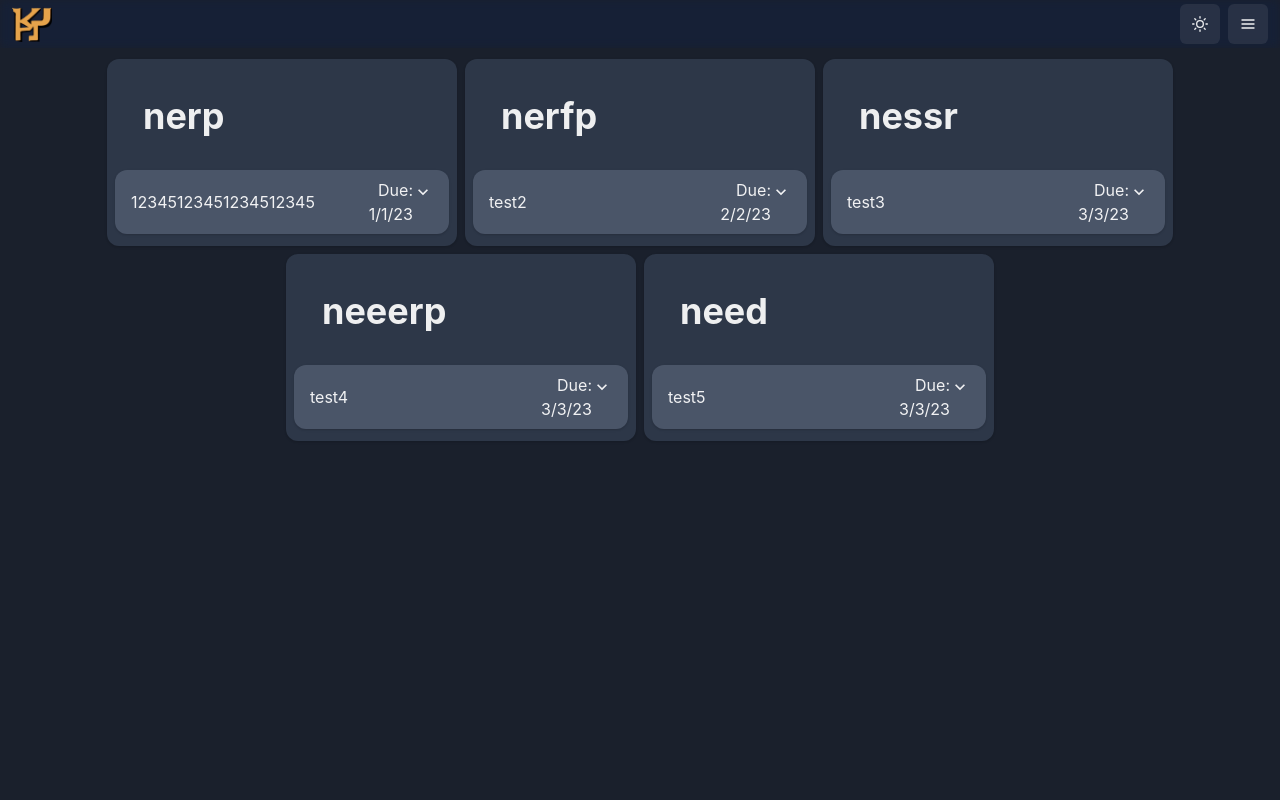
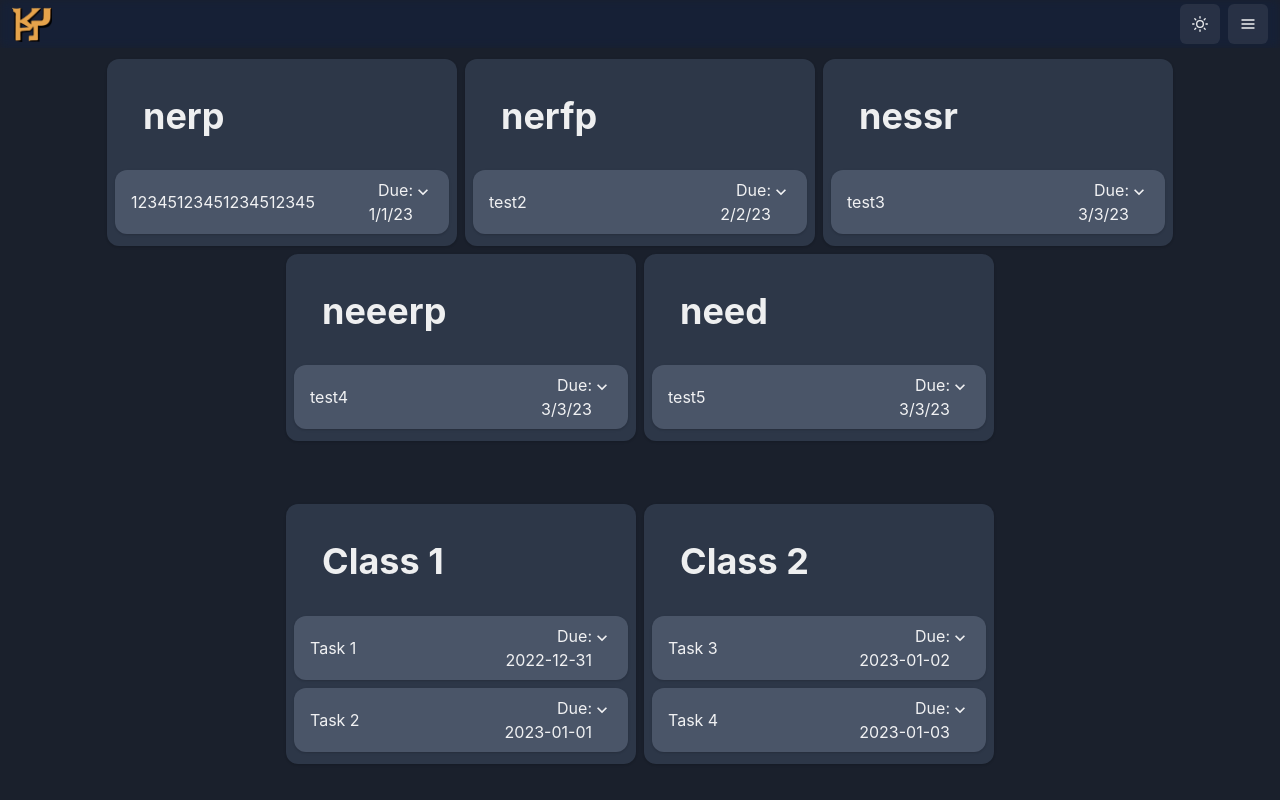
Before and after one commit to KronosPax/kronos-app, a Next.js app: page /TaskTracker in a window 1280 px wide. Built offline with nearby package versions, Linux system fonts and the light colour scheme; no server answers; sample sign-in values are in the browser's storage.

Commit message:
added new interfaces for data, created test data

```diff
--- a/pages/TaskTracker.tsx
+++ b/pages/TaskTracker.tsx
@@ -12,24 +12,15 @@ import {
     AccordionPanel,
     Flex
 } from "@chakra-ui/react";
-import React from "react";
 import FloatingNavbar from "../components/FloatingNavbar";
-// import React, {useEffect} from "react";
+import {User} from "../utils/types";
+import React, {useEffect} from "react";
 // import Image from "next/image";
 // import mockCal from '../public/calPoC.png'
-// import {signOut, useSession} from "next-auth/react";
-// import {useRouter} from "next/router";
+import {signOut, useSession, getSession } from "next-auth/react";
+import {useRouter} from "next/router";
 
 const TaskTracker: NextPage = () => {
-
-    // const {status, data} = useSession()
-    // const router = useRouter()
-
-    // useEffect(() => {
-    //     if (status === "unauthenticated") router.replace("/");
-    // }, [status]);
-
-    // if (status === "authenticated") {
 
 
     // const data = [
@@ -89,6 +80,56 @@ const TaskTracker: NextPage = () => {
         {taskID: 45, className: 'need', taskName: 'test5', desc: 'test5 desc', dateDue: '3/3/23', isTextAlert: false},
     ];
 
+    const testUser: User = {
+        _id: 1,
+        fName: 'Test',
+        lName: 'User',
+        classes: [
+            {
+                _id: 1,
+                className: 'Class 1',
+                tasks: [
+                    {
+                        _id: 1,
+                        taskName: 'Task 1',
+                        desc: 'Description of Task 1',
+                        dateDue: '2022-12-31',
+                        isTextAlert: true
+                    },
+                    {
+                        _id: 2,
+                        taskName: 'Task 2',
+                        desc: 'Description of Task 2',
+                        dateDue: '2023-01-01',
+                        isTextAlert: false
+                    }
+                ]
+            },
+            {
+                _id: 2,
+                className: 'Class 2',
+                tasks: [
+                    {
+                        _id: 3,
+                        taskName: 'Task 3',
+                        desc: 'Description of Task 3',
+                        dateDue: '2023-01-02',
+                        isTextAlert: true
+                    },
+                    {
+                        _id: 4,
+                        taskName: 'Task 4',
+                        desc: 'Description of Task 4',
+                        dateDue: '2023-01-03',
+                        isTextAlert: false
+                    }
+                ]
+            }
+        ]
+    };
+
+
+
     const groupedTask: GroupedTask = task.reduce((acc: GroupedTask, curr) => {
         if (!acc[curr.className]) {
             acc[curr.className] = [];
@@ -97,6 +138,18 @@ const TaskTracker: NextPage = () => {
         return acc;
     }, {});
 
+
+    const { data: session, status } = useSession()
+    const router = useRouter()
+    const test = getSession()
+    console.log(test)
+    console.log(session)
+
+    useEffect(() => {
+        if (status === "unauthenticated") router.replace("/");
+    }, [status]);
+
+    if (status === "authenticated") {
 
     return (
         <>
@@ -135,7 +188,45 @@ const TaskTracker: NextPage = () => {
                     );
                 })}
             </Flex>
+            <Flex justifyContent="center" flexWrap="wrap" pt={55}>
+                {testUser.classes.map((classObject) => {
+                    return (
+                        <Card key={classObject._id} width={'350px'} p={2} m={1} size={"lg"}
+                              bg={colorMode === "light" ? "gray.200" : "gray.700"}>
+                            <CardHeader>
+                                <Heading>{classObject.className}</Heading>
+                            </CardHeader>
+                            {classObject.tasks.map((task) => (
+                                <Card key={task._id} my={1} size={"lg"}
+                                      bg={colorMode === "light" ? "white" : "gray.600"}>
+                                    <Accordion allowMultiple>
+                                        <AccordionItem border={'0'}>
+                                            <AccordionButton>
+                                                <Box as="span" flex='1' textAlign='left' maxW={'65%'}>
+                                                    {task.taskName}
+                                                </Box>
+                                                <Box as="span" flex='1' textAlign='right'>
+                                                    Due:<br />{task.dateDue}
+                                                </Box>
+                                                <AccordionIcon style={{ position: 'relative', top: '-10px' }} />
+                                            </AccordionButton>
+                                            <AccordionPanel>
+                                                {task.desc}
+                                            </AccordionPanel>
+                                        </AccordionItem>
+                                    </Accordion>
+                                </Card>
+                            ))}
+                        </Card>
+                    );
+                })}
+            </Flex>
+
+
         </>
     )
+}else{
+        return <Box>Loading</Box>
+    }
 }
 export default TaskTracker
```
Also changed, not shown: utils/types.ts (+16 -3 lines).
